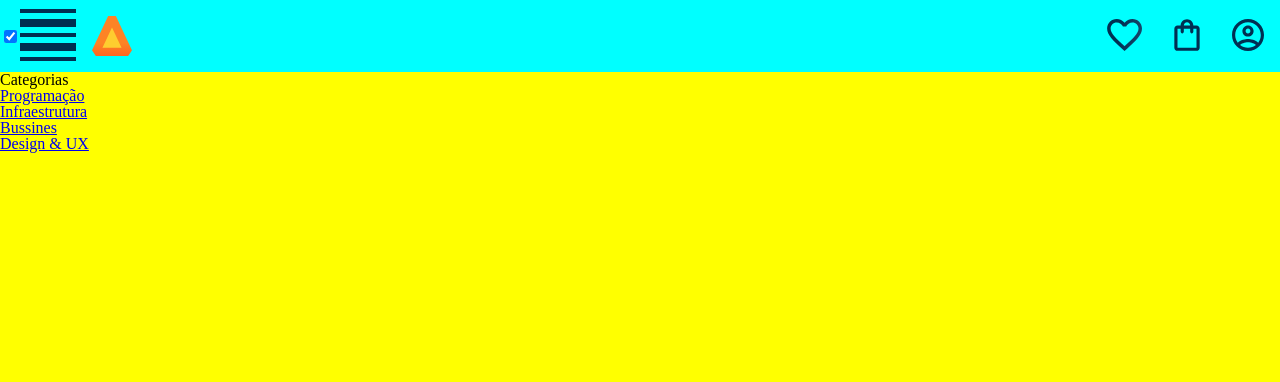
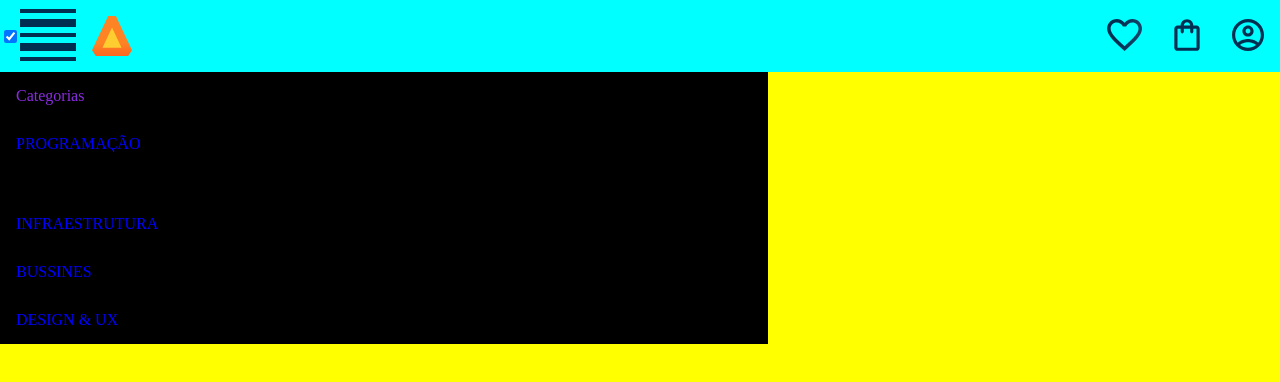
Before and after one commit to MiranhadaBahia/Alurabooks, a plain HTML site: page index.html in a window 1280 px wide. Both pictures are taken after a click on the checkbox 10 px from the left and 36 px from the top of the page. Drawn offline with Linux system fonts and the light colour scheme.

```diff
--- a/styless/header.css
+++ b/styless/header.css
@@ -24,7 +24,23 @@
     display: none;
     position: absolute;
     top: 100%;
+    width: 60vw;
 }
 .container__botao:checked~.lista-menu{
     display: block;
 }
+.lista-menu__titulo,
+ .lista-menu__item{
+    padding: 1em;
+    background-color: black;
+}
+.lista-menu__titulo{
+    color: blueviolet;
+}
+.lista-menu__link{
+    background: blue;
+    -webkit-background-clip: text;
+    -webkit-text-fill-color: transparent;
+    background-clip:text;
+    text-transform:uppercase;
+}
```
